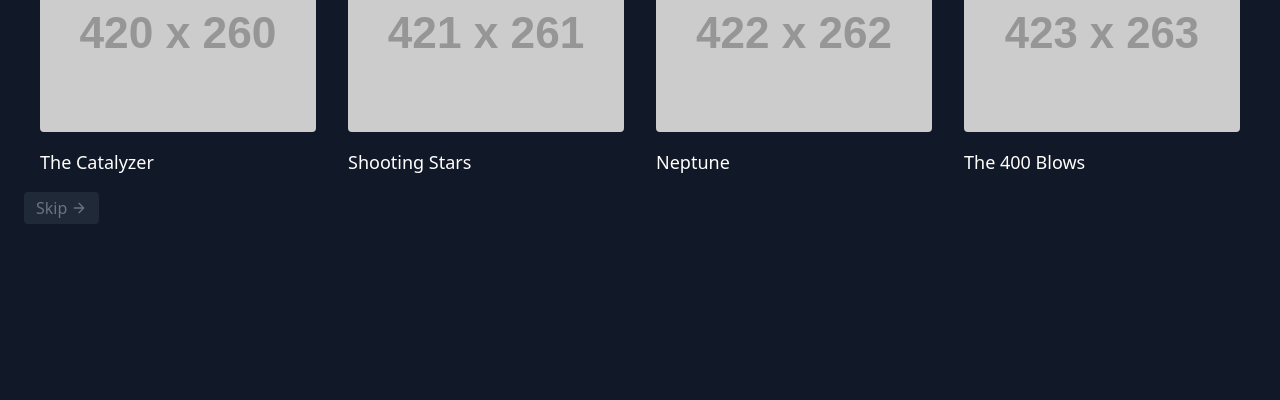
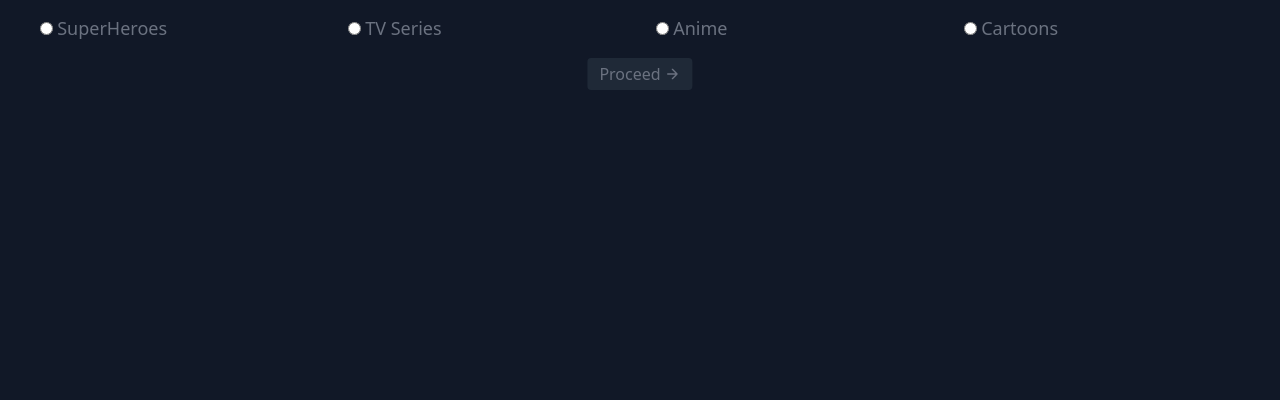
Before and after one commit to shivang-madhwal/HCL_HACKATHON_2020, a Flask app: page /choice in a window 1280 px wide. Shown: the part 464-864 px from the top of the page. After the commit the page ends 554 px from the top, so only its background shows below. Run offline with Flask 2, Linux system fonts and the light colour scheme; grey boxes labelled with a size stand in for pictures from a placeholder-image service; some libraries are stand-ins or nearby versions.

Commit message:
update terms and choice.html

```diff
--- a/aman/templates/catalog.html
+++ b/aman/templates/catalog.html
@@ -109,8 +109,8 @@ display: block;
                 </a>
               </a>
               <div class="mt-4">
-                <h2 " class="text-white title-font text-lg font-medium">{{row[1]}}</h2>
-                <p class="mt-1">${{price}}</p>
+                <h2 " class="text-white title-font text-lg font-medium" style="text-align: center;">{{row[1]}}</h2>
+                <p class="mt-1" style="text-align: center;">${{price}}</p>
               </div>
             </div>
             {% endfor %}
--- a/aman/templates/choice.html
+++ b/aman/templates/choice.html
@@ -33,53 +33,58 @@
           <div class="w-24 h-full bg-indigo-500"></div>
         </div>
         <div class="flex flex-wrap sm:flex-row flex-col py-6 mb-12">
-          <h1 class="sm:w-2/5 text-white font-medium title-font text-2xl mb-2 sm:mb-0">Your fav superhero?</h1>
+          <h1 class="sm:w-2/5 text-white font-medium title-font text-2xl mb-2 sm:mb-0" >Your fav topic?</h1>
         </div>
       </div>
 
-  <section class="text-gray-500 bg-gray-900 body-font">
-    <div class="container px-5 py-24 mx-auto">
+  <section class="text-gray-500 bg-gray-900 body-font" style="position: relative; top: -85px;">
+    <form>
+    <div class="container px-5 py-12 mx-auto">
       <div class="flex flex-wrap -m-4">
         <div class="lg:w-1/4 md:w-1/2 p-4 w-full">
           <a class="block relative h-48 rounded overflow-hidden">
-            <img alt="ecommerce" class="object-cover object-center w-full h-full block" src="https://dummyimage.com/420x260">
+            <img alt="ecommerce" class="object-cover object-center w-full h-full block" src="https://encrypted-tbn0.gstatic.com/images?q=tbn%3AANd9GcRPvSFwXQZvWHLTrHYmeU6095ARSWnzDWY4s9ZGWDB45S7vqb3H&usqp=CAU">
           </a>
           <div class="mt-4">
-            <h2 class="text-white title-font text-lg font-medium">The Catalyzer</h2>
+            <input type="radio" id="heroes" name="preference" value="heroes" required>
+            <label for="heroes" style="font-size: large;">SuperHeroes</label><br>
           </div>
         </div>
         <div class="lg:w-1/4 md:w-1/2 p-4 w-full">
           <a class="block relative h-48 rounded overflow-hidden">
-            <img alt="ecommerce" class="object-cover object-center w-full h-full block" src="https://dummyimage.com/421x261">
+            <img alt="ecommerce" class="object-cover object-center w-full h-full block" src="https://www.delhicourses.in/blog/wp-content/uploads/2020/01/OTT-Industry.jpg">
           </a>
           <div class="mt-4">
-            <h2 class="text-white title-font text-lg font-medium">Shooting Stars</h2>
+          <input type="radio" id="TV Series" name="preference" value="TV Series">
+          <label for="TV Series" style="font-size: large;">TV Series</label><br>          </div>
+        </div>
+        <div class="lg:w-1/4 md:w-1/2 p-4 w-full">
+          <a class="block relative h-48 rounded overflow-hidden">
+            <img alt="ecommerce" class="object-cover object-center w-full h-full block" src="https://encrypted-tbn0.gstatic.com/images?q=tbn%3AANd9GcSgTPhSypNwM-qI9hSrRRQkQo6fgj3jQgprq4-dP1_2uM-8_wmG&usqp=CAU">
+          </a>
+          <div class="mt-4">
+          <input type="radio" id="Anime" name="preference" value="Anime">
+          <label for="Anime" style="font-size: large;">Anime</label><br>
           </div>
         </div>
         <div class="lg:w-1/4 md:w-1/2 p-4 w-full">
           <a class="block relative h-48 rounded overflow-hidden">
-            <img alt="ecommerce" class="object-cover object-center w-full h-full block" src="https://dummyimage.com/422x262">
+            <img alt="ecommerce" class="object-cover object-center w-full h-full block" src="https://encrypted-tbn0.gstatic.com/images?q=tbn%3AANd9GcR6HZyKS-GyGOiNKVwvRNVHMekHP8PEdYNxrJWt2AsjRBeiKVhN&usqp=CAU">
           </a>
           <div class="mt-4">
-            <h2 class="text-white title-font text-lg font-medium">Neptune</h2>
-          </div>
-        </div>
-        <div class="lg:w-1/4 md:w-1/2 p-4 w-full">
-          <a class="block relative h-48 rounded overflow-hidden">
-            <img alt="ecommerce" class="object-cover object-center w-full h-full block" src="https://dummyimage.com/423x263">
-          </a>
-          <div class="mt-4">
-            <h2 class="text-white title-font text-lg font-medium">The 400 Blows</h2>
+           <input type="radio" id="Anime" name="preference" value="Anime">
+          <label for="Anime" style="font-size: large;">Cartoons</label><br>
           </div>
         </div>
 
-        <a href="/" class="inline-flex items-center bg-gray-800 border-0 py-1 px-3 focus:outline-none hover:bg-gray-700 rounded text-base mt-4 md:mt-0">Skip
+        <a href="/login.html" class="inline-flex items-center bg-gray-800 border-0 py-1 px-3 focus:outline-none hover:bg-gray-700 rounded text-base mt-4 md:mt-0 hover:text-white" style=" position: relative; left: 50%; transform: translateX(-50%);">Proceed
             <svg fill="none" stroke="currentColor" stroke-linecap="round" stroke-linejoin="round" stroke-width="2" class="w-4 h-4 ml-1" viewBox="0 0 24 24">
               <path d="M5 12h14M12 5l7 7-7 7"></path>
             </svg>
           </a>
       </div>
     </div>
+  </form>
   </section>
 </body>
 </html>
--- a/aman/templates/index.html
+++ b/aman/templates/index.html
@@ -128,7 +128,7 @@
               <div class="rounded-lg h-64 overflow-hidden">
                 <img alt="gold" class="object-cover object-center h-full w-full" src="https://source.unsplash.com/4jLj-GdRn_A/1203x503">
               </div>
-              <h2 class="text-xl font-medium title-font text-white mt-5">Glod</h2>
+              <h2 class="text-xl font-medium title-font text-white mt-5">Gold</h2>
               <p class="text-base leading-relaxed mt-2">Entry = $1000 <br> Prize = $10000</p>
               <a href="/catalog?entry=1000" class="text-indigo-500 inline-flex items-center mt-3">Enter Lottery
                 <svg fill="none" stroke="currentColor" stroke-linecap="round" stroke-linejoin="round" stroke-width="2" class="w-4 h-4 ml-2" viewBox="0 0 24 24">
--- a/aman/templates/register.html
+++ b/aman/templates/register.html
@@ -40,8 +40,10 @@
          		   <input class="bg-gray-900 rounded border text-white border-gray-900 focus:outline-none focus:border-indigo-500 text-base px-4 py-2 mb-4" name="email" placeholder="E-mail" type="email" style="position: fixed; left: 50%; width: 240px; top: 45%; transform: translateX(-50%);" required>
          		   <input class="bg-gray-900 rounded border text-white border-gray-900 focus:outline-none focus:border-indigo-500 text-base px-4 py-2 mb-4" name="password" placeholder="Password" id="password" type="password" style="position: fixed; left: 50%; width: 240px; top: 55%; transform: translateX(-50%);" required>
          		   <input class="bg-gray-900 rounded border text-white border-gray-900 focus:outline-none focus:border-indigo-500 text-base px-4 py-2 mb-4" name="cpassword" placeholder="Confirm Password" id="cpassword" type="password" style="position: fixed; left: 50%; width: 240px; top: 65%; transform: translateX(-50%);" required>
-                <button type="submit" value="Register" class="text-white bg-indigo-500 border-0 py-2 px-8 focus:outline-none hover:bg-indigo-600 rounded text-lg" style="position: fixed;left: 50%; transform: translateX(-50%); top: 75%;" >Sign In</button><br>
-                <a href="/loginForm" style="position: fixed; top: 85%; left: 60px; ">Already have an account? Login here</a>
+         		   	<input type="checkbox" id="terms" name="terms" value="terms" style="position: absolute; left: 18%; top: 76%;  " label = "I agree to the terms" required>
+ 					 <label for="terms" style="position: absolute; top: 75%; font-size: small;  left: 22%; " >I agree to the</label><a href="/" style="position: absolute; top: 75%; font-size: small; left: 47.5%; text-decoration: underline; " class="hover:text-white"> Terms & Conditions</a><br>
+                <button type="submit" value="Register" class="text-white bg-indigo-500 border-0 py-2 px-8 focus:outline-none hover:bg-indigo-600 rounded text-lg" style="position: fixed;left: 50%; transform: translateX(-50%); top: 80%;" >Register</button><br>
+                <a href="/loginForm" style="position: fixed; top: 90%; left: 60px; text-decoration: underline; " class="hover:text-white">Already have an account? Login here</a>
          		</form>
           </div>
         </div>
```
Also changed, not shown: aman/templates/terms.html (added, +39 -0 lines), aman/database.db, aman/static/uploads/background-bronze-light-center-big-vector-1311134.jpg (added).
